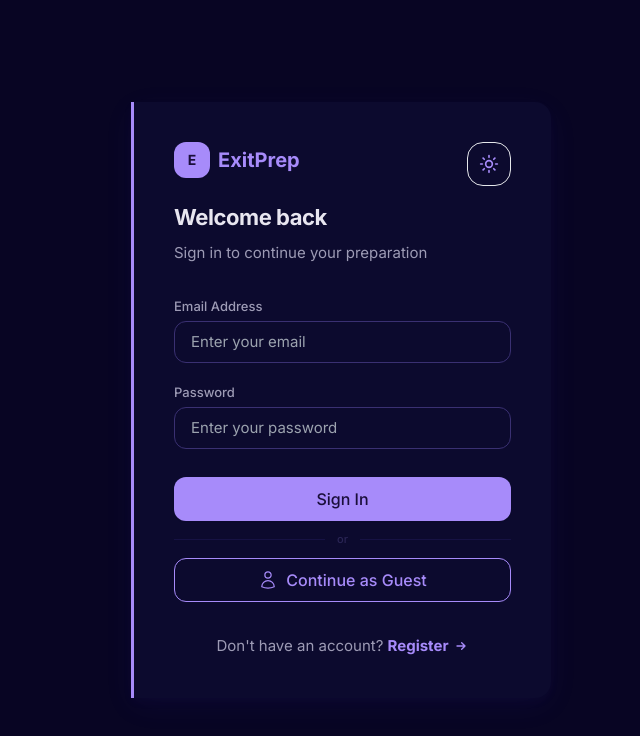
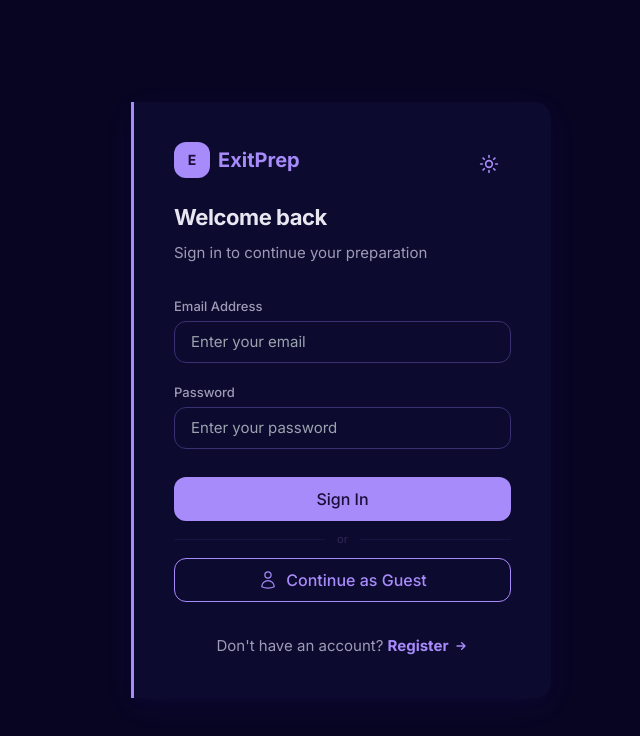
Before and after one commit to kalchan12/Exit-exam-hole, a Next.js app: page /auth/login in a window 1280 px wide. Shown: the top 736 px of the page, without its empty margins (299-939 px from the left). Built offline with nearby package versions, Linux system fonts and the light colour scheme; no server answers.

Commit message:
Remove toggle border, fix camera icon bg to purple

```diff
--- a/src/app/auth/login/page.tsx
+++ b/src/app/auth/login/page.tsx
@@ -62,7 +62,7 @@ export default function LoginPage() {
             <button
               type="button"
               onClick={toggleTheme}
-              className="w-11 h-11 rounded-xl flex items-center justify-center text-primary hover:bg-primary-container/30 transition-colors shrink-0 border border-primary/20"
+              className="w-11 h-11 rounded-xl flex items-center justify-center text-primary hover:bg-primary-container/30 transition-colors shrink-0"
               aria-label="Toggle theme"
             >
               {theme === 'dark' ? <Sun className="w-5 h-5" /> : <Moon className="w-5 h-5" />}
--- a/src/app/auth/register/page.tsx
+++ b/src/app/auth/register/page.tsx
@@ -188,7 +188,7 @@ export default function RegisterPage() {
                     </svg>
                   )}
                 </div>
-                <div className="absolute -bottom-0.5 -right-0.5 w-6 h-6 rounded-full bg-surface-container border-2 border-primary/40 flex items-center justify-center z-20">
+                <div className="absolute -bottom-0.5 -right-0.5 w-6 h-6 rounded-full bg-primary-container border-2 border-primary/40 flex items-center justify-center z-20">
                   <svg className="w-3 h-3 text-primary" fill="none" viewBox="0 0 24 24" stroke="currentColor" strokeWidth={2} strokeLinecap="round" strokeLinejoin="round">
                     <path d="M23 19a2 2 0 0 1-2 2H3a2 2 0 0 1-2-2V8a2 2 0 0 1 2-2h4l2-3h6l2 3h4a2 2 0 0 1 2 2z" />
                     <circle cx="12" cy="13" r="4" />
```
